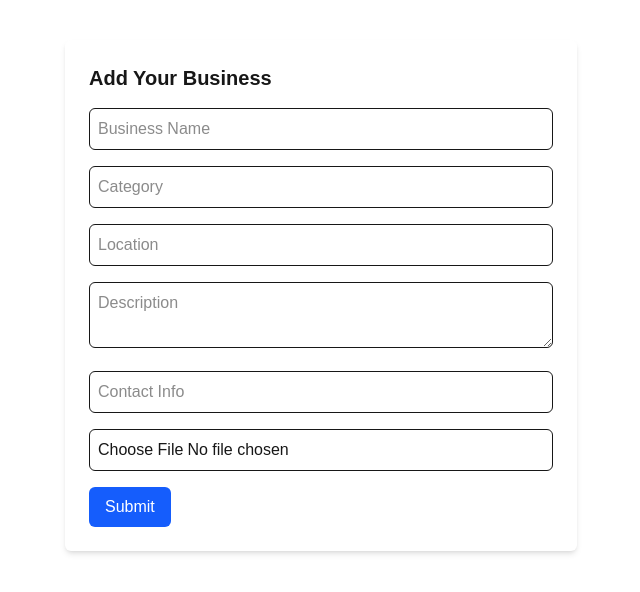
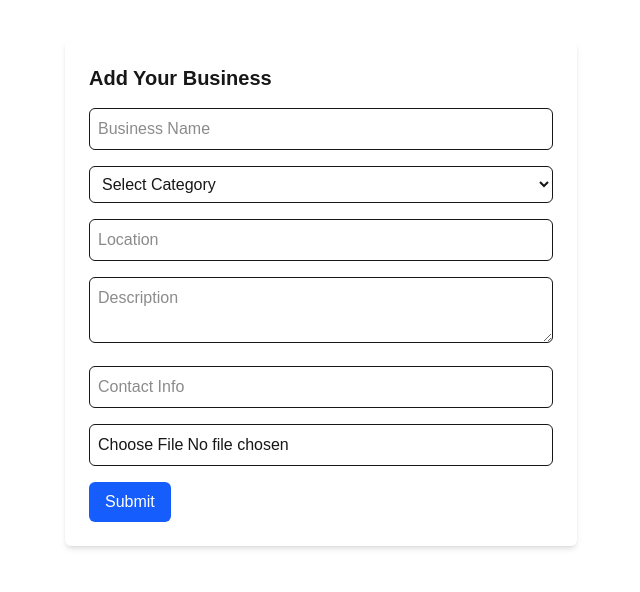
Before and after one commit to FahadiepsSols/Business-Directoryy, a Next.js app in the folder frontend/: page /add_business in a window 1280 px wide. Shown: the top 592 px of the page, without its empty margins (319-959 px from the left). Built offline with nearby package versions, Linux system fonts and the light colour scheme.

Commit message:
Added Funcationality To Serach Button By Creating A SearchContext And Wrapping The App Aroud It

```diff
--- a/frontend/app/add_business/page.tsx
+++ b/frontend/app/add_business/page.tsx
@@ -15,7 +15,7 @@ export default function AddBusiness() {
     image: "", // base64 image string
   });
 
-  const handleChange = (e: React.ChangeEvent<HTMLInputElement | HTMLTextAreaElement>) => {
+  const handleChange = (e: React.ChangeEvent<HTMLInputElement | HTMLTextAreaElement | HTMLSelectElement>) => {
     setFormData({ ...formData, [e.target.name]: e.target.value });
   };
 
@@ -57,7 +57,23 @@ export default function AddBusiness() {
       <h2 className="text-xl font-semibold mb-4">Add Your Business</h2>
       <form onSubmit={handleSubmit} className="space-y-4">
         <input type="text" name="name" placeholder="Business Name" onChange={handleChange} required className="w-full p-2 border rounded-md" />
-        <input type="text" name="category" placeholder="Category" onChange={handleChange} required className="w-full p-2 border rounded-md" />
+        {/* <input type="text" name="category" placeholder="Category" onChange={handleChange} required className="w-full p-2 border rounded-md" /> */}
+        <select
+          name="category"
+          onChange={handleChange}
+          required
+          className="w-full p-2 border rounded-md bg-white"
+        >
+  <option value="" disabled selected>Select Category</option>
+  <option value="Raw Food">Raw Food</option>
+  <option value="DTF Printing">DTF Printing</option>
+  <option value="Sports">Sports</option>
+  <option value="cafe">cafe</option>
+  <option value="Accessories">Accessories</option>
+  <option value="Raw Vegetables and Spices">Raw Vegetables and Spices</option>
+</select>
+
+
         <input type="text" name="location" placeholder="Location" onChange={handleChange} required className="w-full p-2 border rounded-md" />
         <textarea name="description" placeholder="Description" onChange={handleChange} required className="w-full p-2 border rounded-md" />
         <input type="text" name="contactInfo" placeholder="Contact Info" onChange={handleChange} required className="w-full p-2 border rounded-md" />
--- a/frontend/app/business/[id]/page.tsx
+++ b/frontend/app/business/[id]/page.tsx
@@ -3,6 +3,7 @@
 
 import { useParams } from 'next/navigation';
 import { useEffect, useState } from 'react';
+import Header from '../../components/header';
 
 type Business = {
   _id: string;
@@ -44,6 +45,8 @@ export default function BusinessProfile() {
   if (!business) return <p>No business found.</p>;
 
   return (
+    <>
+    <Header/>
     <div className="max-w-4xl mx-auto p-6">
       <img
         src={business.image}
@@ -74,5 +77,6 @@ export default function BusinessProfile() {
         </ul>
       </div>
     </div>
+    </>
   );
 }
--- a/frontend/app/components/header.tsx
+++ b/frontend/app/components/header.tsx
@@ -1,34 +1,39 @@
-
-
-// "use client";
-
 import React from 'react';
 import Link from 'next/link';
+import { useSearch ,SearchProvider } from '../context/SearchContext'
 
 const Header: React.FC = () => {
+  const { searchQuery , setSearchQuery } = useSearch();
+  const handleSearch = () => {
+    // Already updates the context which Home listens to
+    console.log("Searching for:", searchQuery);
+  };
+
   return (
     <header className="bg-white shadow-md">
       <div className="container mx-auto flex justify-between items-center p-4">
-        {/* Logo */}
+
         <div className="flex items-center">
           <Link href="/" legacyBehavior>
             <a className="text-2xl font-bold text-gray-800">MyLogo</a>
           </Link>
         </div>
 
-        {/* Search Bar */}
+
         <div className="flex flex-grow mx-4">
-          <input
-            type="text"
-            placeholder="Search..."
-            className="w-full p-2 border border-gray-300 rounded-l-md focus:outline-none focus:ring-2 focus:ring-blue-500"
-          />
-          <button className="bg-blue-500 text-white p-2 rounded-r-md hover:bg-blue-600 transition duration-200">
+        <input
+          type="text"
+          value={searchQuery}
+          onChange={(e) => setSearchQuery(e.target.value)}
+          placeholder="Search for Cafe / Sports Shop / Vegetable Markets"
+          className="w-full p-2 border border-gray-300 rounded-l-md focus:outline-none focus:ring-2 focus:ring-blue-500"
+        />
+          <button onClick={handleSearch} className="bg-blue-500 text-white p-2 rounded-r-md hover:bg-blue-600 transition duration-200">
             Search
           </button>
         </div>
 
-        {/* About Button */}
+
         <Link href="/add_business" legacyBehavior>
           <a className="bg-gray-800 text-white px-4 py-2 rounded-md hover:bg-gray-700 transition duration-200">
             Add Your Business
--- /dev/null
+++ b/frontend/app/context/SearchContext.tsx
@@ -0,0 +1,29 @@
+// app/context/SearchContext.tsx
+'use client';
+
+import { createContext, useContext, useState, ReactNode } from 'react';
+
+type SearchContextType = {
+  searchQuery: string;
+  setSearchQuery: (query: string) => void;
+};
+
+const SearchContext = createContext<SearchContextType | undefined>(undefined);
+
+export const SearchProvider = ({ children }: { children: ReactNode }) => {
+  const [searchQuery, setSearchQuery] = useState('');
+
+  return (
+    <SearchContext.Provider value={{ searchQuery, setSearchQuery }}>
+      {children}
+    </SearchContext.Provider>
+  );
+};
+
+export const useSearch = () => {
+  const context = useContext(SearchContext);
+  if (!context) {
+    throw new Error('useSearch must be used within a SearchProvider');
+  }
+  return context;
+};
--- a/frontend/app/layout.tsx
+++ b/frontend/app/layout.tsx
@@ -1,9 +1,13 @@
 import "./globals.css"; // Ensure the correct path to your CSS file
-
+import { SearchProvider } from "./context/SearchContext";
 export default function RootLayout({ children }: { children: React.ReactNode }) {
   return (
     <html lang="en">
-      <body>{children}</body>
+      <body>
+      <SearchProvider>
+        {children}
+      </SearchProvider>
+      </body>
     </html>
   );
 }
--- a/frontend/app/page.tsx
+++ b/frontend/app/page.tsx
@@ -1,7 +1,10 @@
-'use client'
+
+'use client';
 import { useEffect, useState } from "react";
 import Link from "next/link";
 import Header from "./components/header";
+import { useSearch } from './context/SearchContext'
+
 interface Business {
   _id: string;
   name: string;
@@ -14,21 +17,70 @@ interface Business {
 
 export default function Home() {
   const [businesses, setBusinesses] = useState<Business[]>([]);
+  const [filteredBusinesses, setFilteredBusinesses] = useState<Business[]>([]);
+  const [selectedCategories, setSelectedCategories] = useState<string[]>([]);
+  const [allCategories, setAllCategories] = useState<string[]>([]);
+  const { searchQuery } = useSearch();
 
+  // Fetch businesses from backend
   useEffect(() => {
     fetch("http://localhost:5000/api/businesses")
       .then((res) => res.json())
-      .then((data) => setBusinesses(data));
+      .then((data) => {
+        setBusinesses(data);
+        setFilteredBusinesses(data);
+
+        const categories = Array.from(new Set(data.map((b: Business) => b.category))) as string[];
+        setAllCategories(categories);
+      });
   }, []);
+
+  // Apply filtering based on category and search
+  useEffect(() => {
+    const filtered = businesses.filter((b) => {
+      const matchesCategory = selectedCategories.length === 0 || selectedCategories.includes(b.category);
+      const matchesSearch = b.name.toLowerCase().includes(searchQuery.toLowerCase());
+      return matchesCategory && matchesSearch;
+    });
+
+    setFilteredBusinesses(filtered);
+  }, [selectedCategories, searchQuery, businesses]);
+
+  const handleCategoryChange = (category: string) => {
+    setSelectedCategories((prev) =>
+      prev.includes(category)
+        ? prev.filter((c) => c !== category)
+        : [...prev, category]
+    );
+  };
 
   return (
     <>
-    <Header/>
+      <Header />
 
       <div className="container mx-auto p-6">
-      <h1 className="text-3xl font-bold mb-6 text-center">Business Available Near You</h1>
+        <h1 className="text-3xl font-bold mb-6 text-center">Businesses Available Near You</h1>
+
+        {/* Category Buttons */}
+        <div className="mb-6 flex flex-wrap gap-4 justify-center">
+          {allCategories.map((category) => (
+            <button
+              key={category}
+              onClick={() => handleCategoryChange(category)}
+              className={`px-4 py-2 rounded-md border ${
+                selectedCategories.includes(category)
+                  ? "bg-blue-600 text-white"
+                  : "bg-gray-200"
+              }`}
+            >
+              {category}
+            </button>
+          ))}
+        </div>
+
+        {/* Business Cards */}
         <div className="grid grid-cols-1 sm:grid-cols-2 lg:grid-cols-3 gap-6">
-        {businesses.map((business) => (
+          {filteredBusinesses.map((business) => (
             <div key={business._id} className="bg-white shadow-md rounded-lg p-4">
               <img
                 src={business.image}
```
Also changed, not shown: 1 other file (tests, documents, lock files or other folders). Lines whose indentation alone changed are shown as unchanged.
